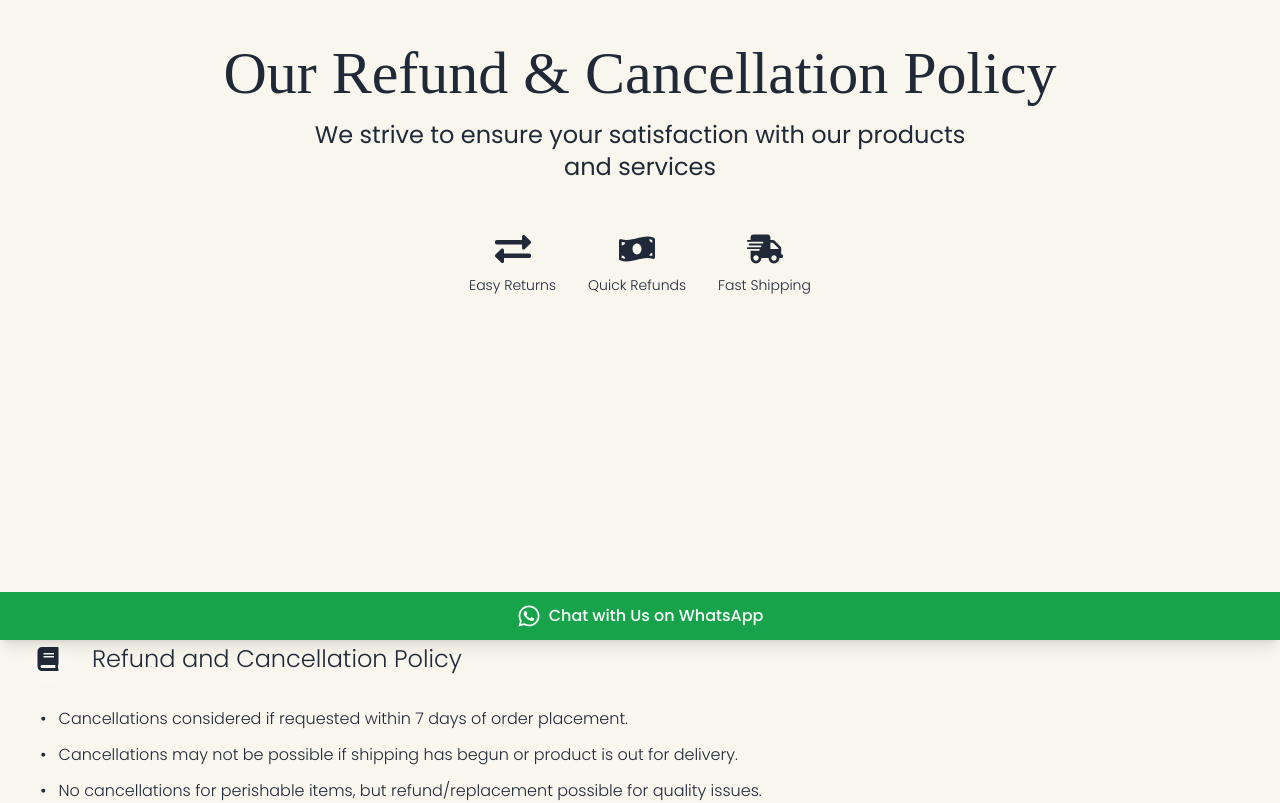
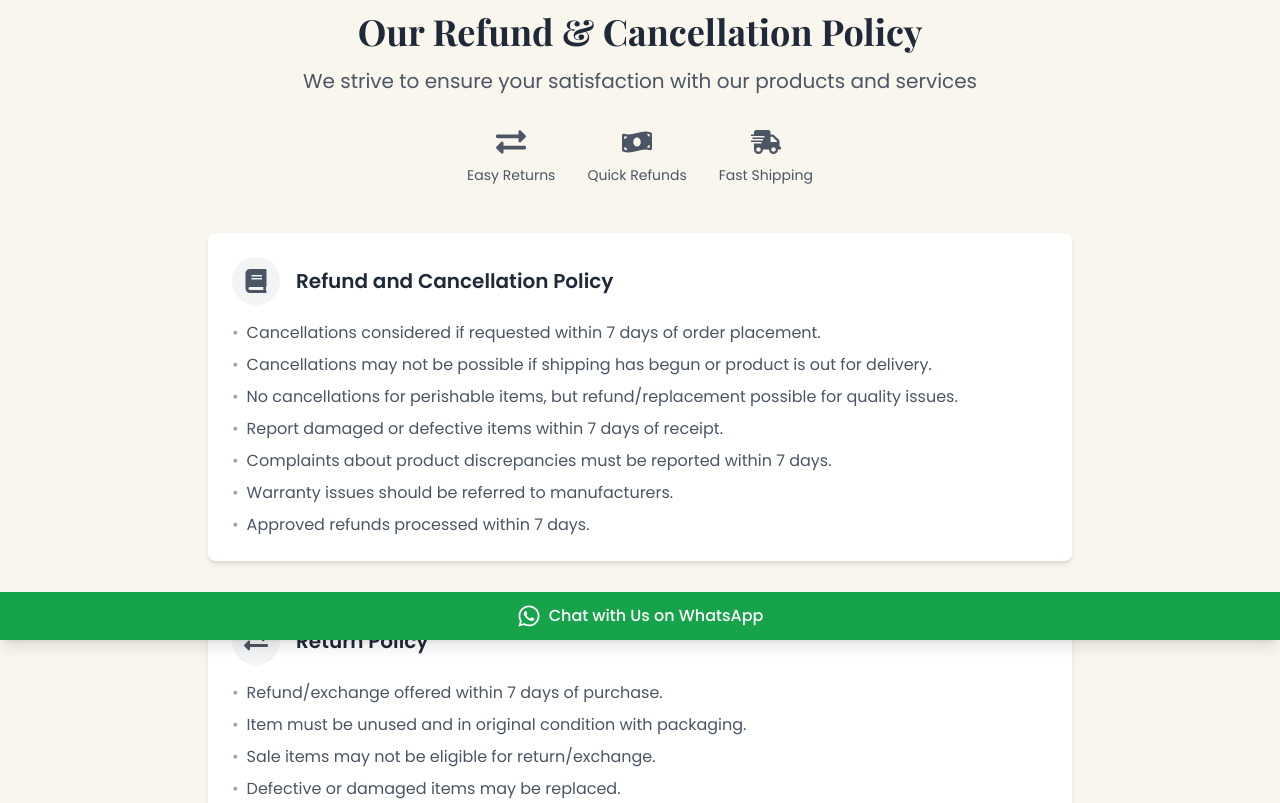
Before and after one commit to vansh-frontend/organic-pooja, a React (Vite) app: page /return in a window 1280 px wide. Shown: the part 160-963 px from the top of the page. Built offline with nearby package versions, Linux system fonts and the light colour scheme; no server answers; a web font is replaced by a local one.

Commit message:
frontend final

```diff
--- a/package.json
+++ b/package.json
@@ -16,15 +16,12 @@
     "@react-google-maps/api": "^2.19.3",
     "@react-oauth/google": "^0.12.1",
     "@react-spring/web": "^9.7.4",
-    "@react-three/drei": "^9.114.2",
-    "@react-three/fiber": "^8.17.9",
     "@tabler/icons-react": "^3.16.0",
     "body-parser": "^1.20.2",
     "bootstrap": "^5.3.3",
     "express": "^4.19.2",
     "firebase": "^10.14.0",
     "framer-motion": "^11.11.8",
-    "gsap": "^3.12.5",
     "jspdf": "^2.5.2",
     "jspdf-autotable": "^3.8.3",
     "lodash": "^4.17.21",
@@ -40,7 +37,6 @@
     "react-toastify": "^10.0.5",
     "react-use-gesture": "^9.1.3",
     "styled-components": "^6.1.12",
-    "three": "^0.169.0",
     "twilio": "^5.2.3"
   },
   "devDependencies": {
--- a/src/Return.jsx
+++ b/src/Return.jsx
@@ -4,33 +4,31 @@ import { FaBook, FaExchangeAlt, FaTruck, FaFileDownload, FaMoneyBillWave, FaShip
 
 const PolicySection = ({ title, items, icon }) => {
   return (
-    <motion.section
-      initial={{ opacity: 0, y: 50 }}
+    <motion.div
+      initial={{ opacity: 0, y: 20 }}
       animate={{ opacity: 1, y: 0 }}
-      transition={{ duration: 0.8 }}
-      className="py-12 border-b border-white border-opacity-20"
+      transition={{ duration: 0.5 }}
+      className="p-6 mb-8 bg-white rounded-lg shadow-md"
     >
-      <div className="container px-6 mx-auto">
-        <div className="flex items-center mb-6">
-          <div className="p-3 bg-white rounded-full bg-opacity-10">{icon}</div>
-          <h2 className="ml-5 text-2xl font-light text-gray-800">{title}</h2>
+      <div className="flex items-center mb-4">
+        <div className="p-3 bg-gray-100 rounded-full">{icon}</div>
+        <h2 className="ml-4 text-xl font-semibold text-gray-800">{title}</h2>
       </div>
-        <ul className="pl-4 space-y-3 text-gray-800">
+      <ul className="space-y-2 text-gray-600">
         {items.map((item, index) => (
           <motion.li
             key={index}
+            initial={{ opacity: 0, x: -10 }}
+            animate={{ opacity: 1, x: 0 }}
+            transition={{ duration: 0.3, delay: index * 0.1 }}
             className="flex items-start"
-              initial={{ opacity: 0, x: -20 }}
-              animate={{ opacity: 1, x: 0 }}
-              transition={{ duration: 0.5, delay: index * 0.1 }}
           >
-              <span className="mr-3 text-gray-800">•</span>
-              <span className="text-base font-light">{item}</span>
+            <span className="mr-2 text-gray-400">•</span>
+            <span>{item}</span>
           </motion.li>
         ))}
       </ul>
-      </div>
-    </motion.section>
+    </motion.div>
   );
 };
 
@@ -56,7 +54,7 @@ const Return = () => {
         "Warranty issues should be referred to manufacturers.",
         "Approved refunds processed within 7 days."
       ],
-      icon: <FaBook className="text-2xl text-gray-800" />
+      icon: <FaBook className="text-2xl text-gray-600" />
     },
     {
       title: "Return Policy",
@@ -68,7 +66,7 @@ const Return = () => {
         "Some product categories may be exempt from returns or refunds.",
         "Returns are subject to inspection and approval."
       ],
-      icon: <FaExchangeAlt className="text-2xl text-gray-800" />
+      icon: <FaExchangeAlt className="text-2xl text-gray-600" />
     },
     {
       title: "Shipping Policy",
@@ -80,70 +78,63 @@ const Return = () => {
         "Service delivery confirmed via registered email.",
         "Shipping costs are non-refundable."
       ],
-      icon: <FaTruck className="text-2xl text-gray-800" />
+      icon: <FaTruck className="text-2xl text-gray-600" />
     }
   ];
 
   return (
-    <div className="min-h-screen text-gray-800 bg-[#F9F6EE]">
-      <header className="py-20 text-gray-800 bg-opacity-50 backdrop-filter backdrop-blur-lg">
-        <div className="container px-6 mx-auto">
-          <motion.h1
-            initial={{ opacity: 0, y: 50 }}
+    <div className="min-h-screen py-12 bg-[#F9F6EE]">
+      <div className="max-w-4xl px-4 mx-auto">
+        <motion.header
+          initial={{ opacity: 0, y: -50 }}
           animate={{ opacity: 1, y: 0 }}
-            transition={{ duration: 0.8, delay: 0.5 }}
-            className="mb-4 text-4xl font-light text-center text-gray-800 md:text-5xl lg:text-6xl"
+          transition={{ duration: 0.8 }}
+          className="mb-12 text-center"
         >
+          <h1 className="mb-4 text-4xl font-bold text-gray-800">
             Our Refund & Cancellation Policy
-          </motion.h1>
-          <motion.p
-            initial={{ opacity: 0, y: 50 }}
-            animate={{ opacity: 1, y: 0 }}
-            transition={{ duration: 0.8, delay: 0.7 }}
-            className="max-w-2xl mx-auto mt-4 text-xl text-center text-gray-800 md:text-2xl"
-          >
+          </h1>
+          <p className="mb-8 text-xl text-gray-600">
             We strive to ensure your satisfaction with our products and services
-          </motion.p>
-          <motion.div
-            initial={{ opacity: 0, y: 50 }}
-            animate={{ opacity: 1, y: 0 }}
-            transition={{ duration: 0.8, delay: 0.9 }}
-            className="flex flex-wrap justify-center mt-12 space-x-8"
-          >
-            <motion.div whileHover={{ scale: 1.1 }} className="flex flex-col items-center mb-4">
-              <FaExchangeAlt className="mb-2 text-4xl text-gray-800" />
-              <span className="text-sm font-light text-gray-800">Easy Returns</span>
+          </p>
+          <div className="flex justify-center space-x-8">
+            <motion.div whileHover={{ scale: 1.1 }} className="flex flex-col items-center">
+              <FaExchangeAlt className="mb-2 text-3xl text-gray-600" />
+              <span className="text-sm text-gray-600">Easy Returns</span>
             </motion.div>
-            <motion.div whileHover={{ scale: 1.1 }} className="flex flex-col items-center mb-4">
-              <FaMoneyBillWave className="mb-2 text-4xl text-gray-800" />
-              <span className="text-sm font-light text-gray-800">Quick Refunds</span>
+            <motion.div whileHover={{ scale: 1.1 }} className="flex flex-col items-center">
+              <FaMoneyBillWave className="mb-2 text-3xl text-gray-600" />
+              <span className="text-sm text-gray-600">Quick Refunds</span>
             </motion.div>
-            <motion.div whileHover={{ scale: 1.1 }} className="flex flex-col items-center mb-4">
-              <FaShippingFast className="mb-2 text-4xl text-gray-800" />
-              <span className="text-sm font-light text-gray-800">Fast Shipping</span>
-            </motion.div>
+            <motion.div whileHover={{ scale: 1.1 }} className="flex flex-col items-center">
+              <FaShippingFast className="mb-2 text-3xl text-gray-600" />
+              <span className="text-sm text-gray-600">Fast Shipping</span>
             </motion.div>
           </div>
-      </header>
+        </motion.header>
 
         {policies.map((policy, index) => (
           <PolicySection key={index} {...policy} />
         ))}
 
-      <footer className="py-16 bg-opacity-50 backdrop-filter backdrop-blur-lg">
-        <div className="container px-6 mx-auto text-center">
+        <motion.div
+          initial={{ opacity: 0, y: 50 }}
+          animate={{ opacity: 1, y: 0 }}
+          transition={{ duration: 0.8 }}
+          className="mt-12 text-center"
+        >
           <motion.button
             whileHover={{ scale: 1.05 }}
             whileTap={{ scale: 0.95 }}
             onClick={downloadPDF}
             disabled={isDownloading}
-            className="inline-flex items-center px-8 py-3 text-base font-light text-black transition duration-300 ease-in-out bg-white rounded-full hover:bg-opacity-90 focus:outline-none focus:ring-2 focus:ring-white focus:ring-offset-2 focus:ring-offset-black disabled:opacity-50 disabled:cursor-not-allowed"
+            className="inline-flex items-center px-6 py-3 text-base font-medium text-white bg-blue-600 rounded-md shadow-sm hover:bg-blue-700 focus:outline-none focus:ring-2 focus:ring-offset-2 focus:ring-blue-500 disabled:opacity-50 disabled:cursor-not-allowed"
           >
             <FaFileDownload className="mr-2" />
             <span>{isDownloading ? 'Opening PDF...' : 'View Full Policy PDF'}</span>
           </motion.button>
+        </motion.div>
       </div>
-      </footer>
     </div>
   );
 };
```
Also changed, not shown: 1 other file (tests, documents, lock files or other folders). Lines whose indentation alone changed are shown as unchanged.
